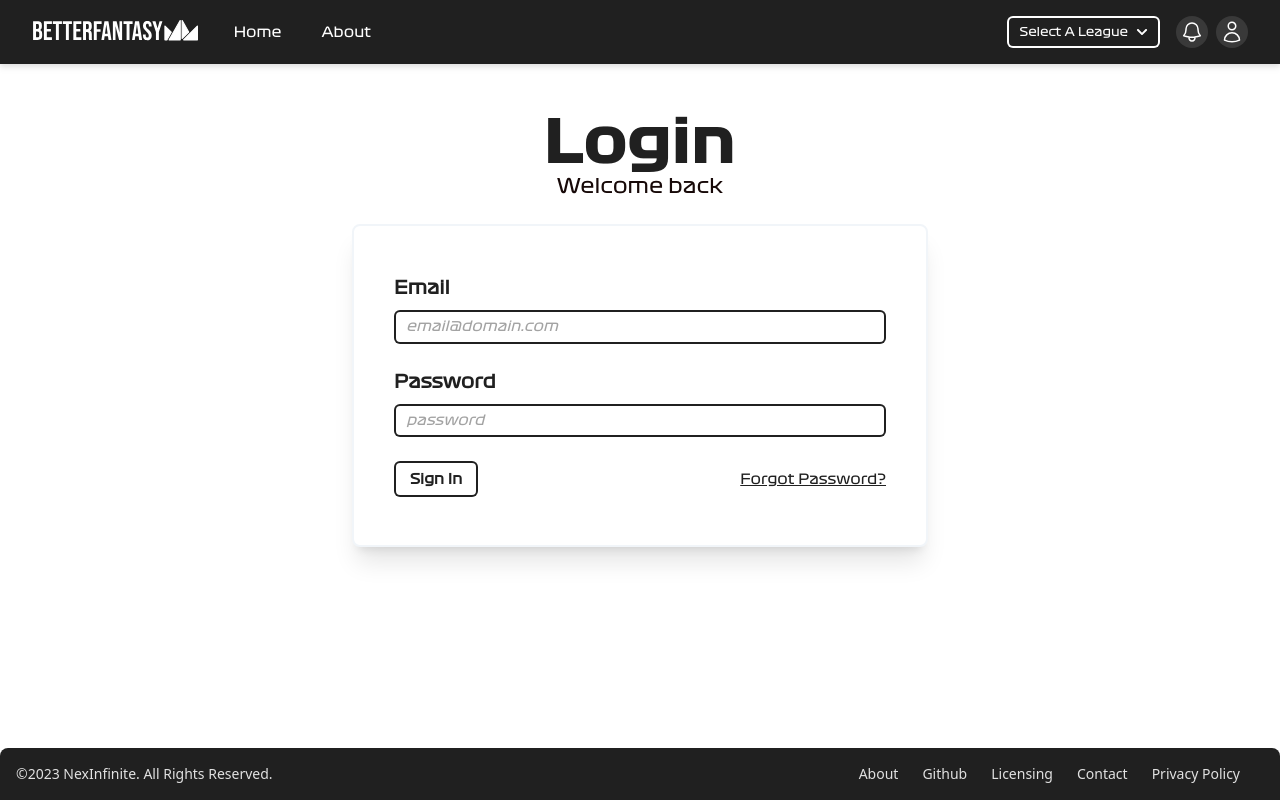
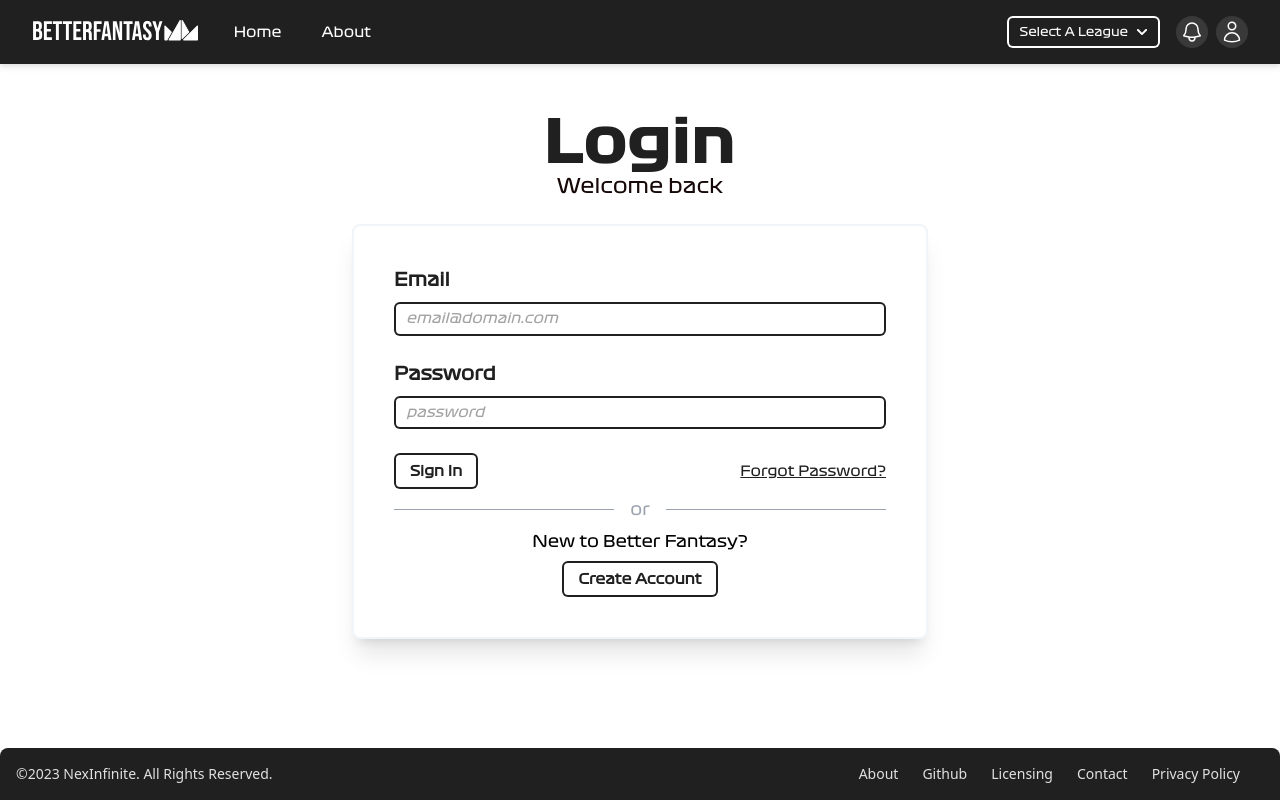
Before and after one commit to NexInfinite/BetterFantasy, a Next.js app in the folder frontend/: page /login in a window 1280 px wide. Built offline with nearby package versions, Linux system fonts and the light colour scheme.

Commit message:
added or section for create account

```diff
--- a/frontend/components/login.js
+++ b/frontend/components/login.js
@@ -1,6 +1,9 @@
 export const LoginForm = () => (
   <div className="flex w-full justify-center mt-6 font-theme-regular">
-    <form className="w-10/12 max-w-xl bg-white rounded-lg shadow-xl border-slate-100 border-solid border-2 py-12 px-10 bg-main">
+    <div className="w-10/12 max-w-xl bg-white rounded-lg shadow-xl border-slate-100 border-solid border-2 p-10 bg-main">
+
+      <form>
+        {/* Email Input */}
         <label htmlFor="email" className="block text-main text-lg font-bold mb-2">
           Email
         </label>
@@ -13,6 +16,7 @@ export const LoginForm = () => (
           title="Invalid Email Address"
         />
 
+        {/* Password Input */}
         <label
           htmlFor="password"
           className="block text-main text-lg font-bold mb-2 mt-6"
@@ -26,6 +30,7 @@ export const LoginForm = () => (
           placeholder="password"
         />
 
+        {/* Login Button/Forgot Password */}
         <div className="flex items-center justify-between mt-6">
           <button
             className="transition-all ease-in duration-400 ring-2 ring-inset ring-main text-main font-bold py-2 px-4 rounded-md focus:outline-none focus:shadow-outline text-sm md:text-md hover:text-white hover:bg-main"
@@ -40,6 +45,24 @@ export const LoginForm = () => (
             Forgot Password?
           </a>
         </div>
+
       </form>
+
+      {/* Or */}
+      <div className="relative flex py-2 items-center">
+        <div className="flex-grow border-t border-gray-400"></div>
+        <span className="flex-shrink mx-4 text-gray-400">or</span>
+        <div className="flex-grow border-t border-gray-400"></div>
+      </div>
+
+      {/* Create Account */}
+      <div className="text-center">
+        <p>New to Better Fantasy?</p>
+        <button className="transition-all ease-in duration-400 ring-2 ring-inset ring-main text-main font-bold mt-2 py-2 px-4 rounded-md focus:outline-none focus:shadow-outline text-sm md:text-md hover:text-white hover:bg-main">
+          Create Account
+        </button>
+      </div>
+    </div>
+
   </div>
 );
```
Lines whose indentation alone changed are shown as unchanged.
